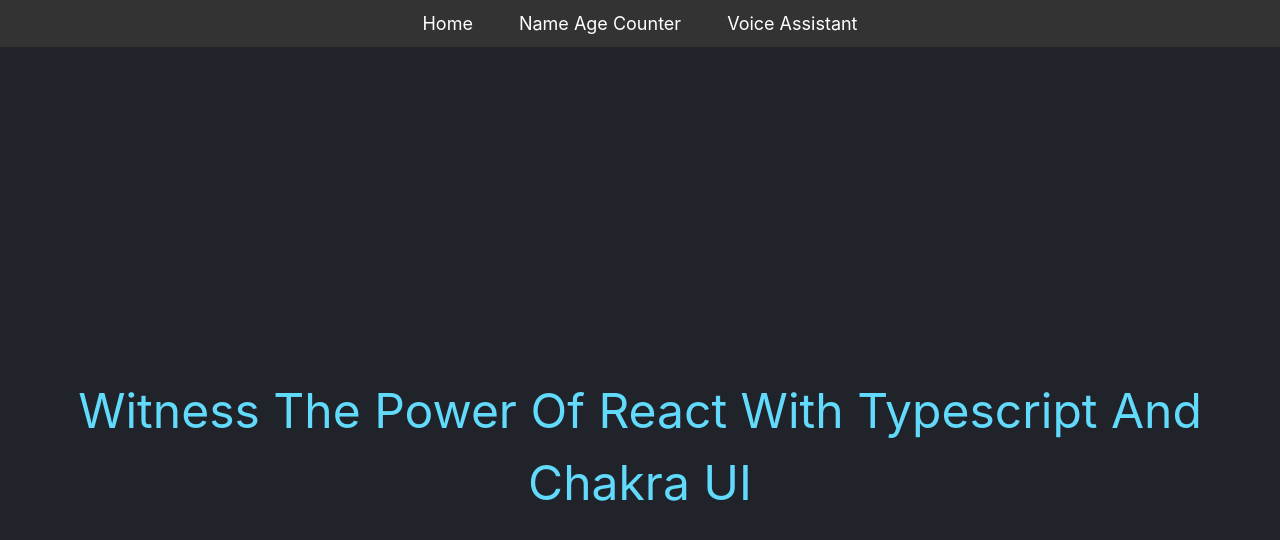
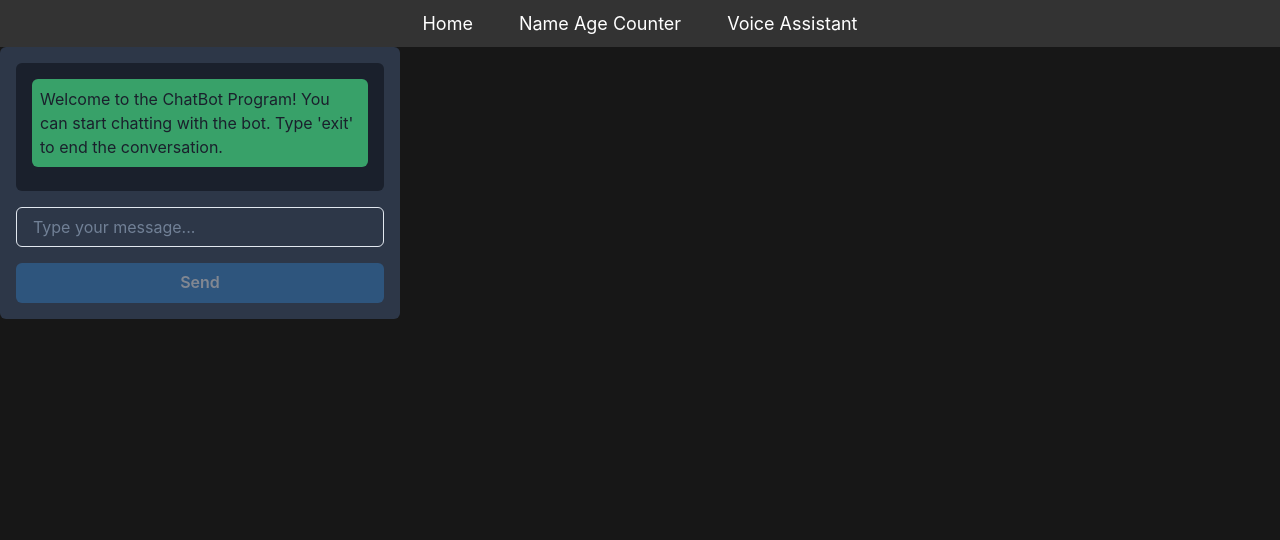
Before and after one commit to brennanlazzara/reactWithTypescript, a React (Create React App) app: page / in a window 1280 px wide. Shown: the top 540 px of the page. Built offline with nearby package versions, Linux system fonts and the light colour scheme.

Commit message:
commit before I create backend

```diff
--- a/package.json
+++ b/package.json
@@ -13,6 +13,7 @@
     "@types/react-dom": "^18.3.0",
     "axios": "^1.7.2",
     "framer-motion": "^11.3.2",
+    "openai": "^4.52.7",
     "react": "^18.3.1",
     "react-dom": "^18.3.1",
     "react-router-dom": "^6.24.1",
--- a/src/App.tsx
+++ b/src/App.tsx
@@ -1,7 +1,7 @@
 import React from "react";
 import { BrowserRouter as Router, Route, Routes } from 'react-router-dom';
 import { Box } from "@chakra-ui/react";
-import Home from "./pages/Home/Home";
+import CrystalBall from "./pages/CrystalBall/CrystalBall";
 import NameAgeCounter from "./pages/NameAgeCounter/NameAgeCounter";
 import VoiceAssistant from "./pages/VoiceAssistant/VoiceAssistant";
 import { Header } from "./components/Header/Header";
@@ -12,7 +12,7 @@
       <Header />
       <Box bg="#171717" minHeight="100vh">
         <Routes>
-          <Route path='/' element={<Home />} />
+          <Route path='/' element={<CrystalBall />} />
           <Route path='/nameAgeCounter' element={<NameAgeCounter />} />
           <Route path='/voiceAssistant' element={<VoiceAssistant />} />
         </Routes>
--- /dev/null
+++ b/src/pages/CrystalBall/CrystalBall.tsx
@@ -0,0 +1,118 @@
+import React, { useState, useCallback, useEffect } from "react";
+import { Box, Button, Input, VStack, Text } from "@chakra-ui/react";
+import axios from "axios";
+
+const CrystalBall: React.FC = () => {
+  const [messages, setMessages] = useState<{ role: string; content: string }[]>(
+    []
+  );
+  const [input, setInput] = useState<string>("");
+  const [loading, setLoading] = useState<boolean>(false);
+
+  const retryOperation = useCallback(
+    async (operation: () => Promise<any>, maxRetries = 3, delay = 2000) => {
+      for (let i = 0; i < maxRetries; i++) {
+        try {
+          return await operation();
+        } catch (error) {
+          if (i === maxRetries - 1) throw error;
+          console.log(
+            `Attempt ${i + 1} failed. Retrying in ${delay / 1000} seconds...`
+          );
+          await new Promise((resolve) => setTimeout(resolve, delay));
+        }
+      }
+    },
+    []
+  );
+
+  const handleSendMessage = useCallback(async () => {
+    if (!input.trim()) return;
+    const userMessage = { role: "user", content: input };
+    setMessages((prevMessages) => [...prevMessages, userMessage]);
+    setInput("");
+    setLoading(true);
+
+    try {
+      const completion = await retryOperation(async () => {
+        const response = await axios.post("http://localhost:3001/api/chat", {
+          model: "claude-3-sonnet-20240229",
+          max_tokens: 1000,
+          messages: [...messages, userMessage],
+        });
+        return response.data;
+      });
+
+      const botResponse = completion.content[0].text;
+      setMessages((prevMessages) => [
+        ...prevMessages,
+        { role: "assistant", content: botResponse },
+      ]);
+    } catch (error) {
+      console.error("Failed to get response from server:", error);
+      setMessages((prevMessages) => [
+        ...prevMessages,
+        {
+          role: "assistant",
+          content: "Sorry, I'm having trouble connecting. Please try again.",
+        },
+      ]);
+    } finally {
+      setLoading(false);
+    }
+  }, [input, messages, retryOperation]);
+
+  useEffect(() => {
+    const welcomeMessage = {
+      role: "assistant",
+      content:
+        "Welcome to the ChatBot Program! You can start chatting with the bot. Type 'exit' to end the conversation.",
+    };
+    setMessages([welcomeMessage]);
+  }, []);
+
+  return (
+    <Box p={4} bg="gray.700" borderRadius="md" w="400px">
+      <VStack spacing={4} align="stretch">
+        <Box
+          bg="gray.800"
+          p={4}
+          borderRadius="md"
+          overflowY="scroll"
+          maxHeight="300px"
+        >
+          {messages.map((msg, index) => (
+            <Text
+              key={index}
+              alignSelf={msg.role === "user" ? "flex-end" : "flex-start"}
+              bg={msg.role === "user" ? "blue.500" : "green.500"}
+              p={2}
+              borderRadius="md"
+              mb={2}
+            >
+              {msg.content}
+            </Text>
+          ))}
+        </Box>
+        <Input
+          placeholder="Type your message..."
+          value={input}
+          onChange={(e) => setInput(e.target.value)}
+          onKeyDown={(e) =>
+            e.key === "Enter" && !loading && handleSendMessage()
+          }
+        />
+        <Button
+          onClick={handleSendMessage}
+          isLoading={loading}
+          colorScheme="blue"
+          isDisabled={loading || input.trim() === ""}
+        >
+          Send
+        </Button>
+      </VStack>
+    </Box>
+  );
+};
+
+export default CrystalBall;
--- a/src/pages/Home/Home.tsx
+++ /dev/null
@@ -1,22 +0,0 @@
-import React from "react";
-import { Box } from "@chakra-ui/react";
-
-const Home: React.FC = () => {
-  return (
-    <Box
-      display="flex"
-      justifyContent="center"
-      alignItems="center"
-      minHeight="100vh"
-      fontSize="3em"
-      color="#61dafb"
-      textAlign="center"
-      bg="#20232a"
-      width="100%"
-    >
-      Witness The Power Of React With Typescript And Chakra UI
-    </Box>
-  );
-};
-
-export default Home;
```
Also changed, not shown: 1 other file (tests, documents, lock files or other folders).
